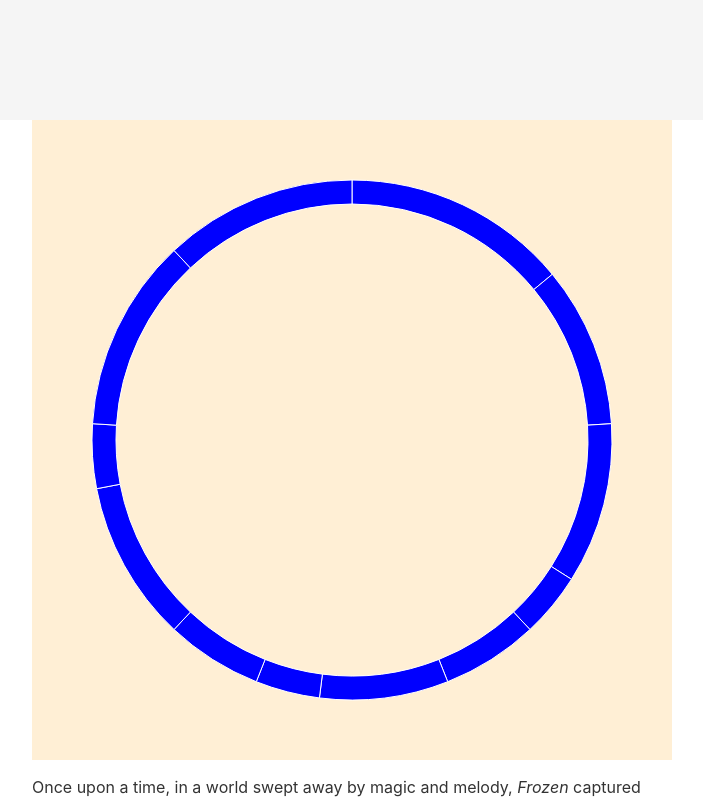
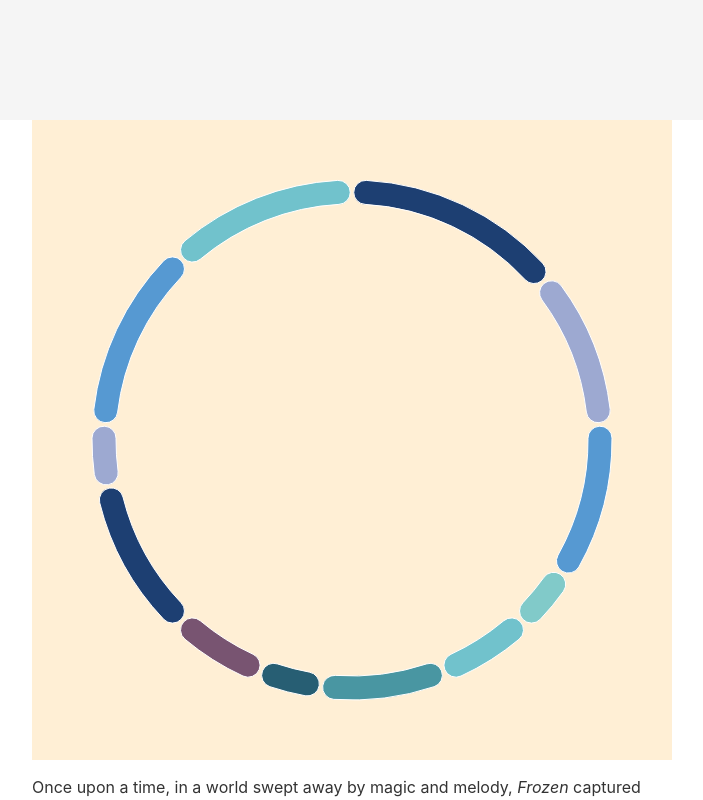
Before and after one commit to officeofjane/diana-frost-january, a SvelteKit app: page / in a window 1280 px wide. Shown: the part 680-1480 px from the top of the page, without its empty margins (288-991 px from the left). Built offline with nearby package versions, Linux system fonts and the light colour scheme.

Commit message:
arcs colours

```diff
--- a/src/components/Wheel.svelte
+++ b/src/components/Wheel.svelte
@@ -1,16 +1,21 @@
 <script>
   import { arc, pie } from "d3-shape";
   import { data } from "$data/data.js";
+  import colours from "$data/colours.json";
 
   let { width, height } = $props();
 
+  const ARC_WIDTH = 24;
+
   const outerRadius = $derived(Math.min(width, height) * 0.5 - 60);
-  const innerRadius = $derived(outerRadius - 24);
+  const innerRadius = $derived(outerRadius - ARC_WIDTH);
 
   const wheelArc = $derived.by(() => {
     const d = arc()
       .innerRadius(innerRadius)
-      .outerRadius(outerRadius);
+      .outerRadius(outerRadius)
+      .padAngle(0.01)
+      .cornerRadius(ARC_WIDTH);
     return d;
   });
 
@@ -18,6 +23,8 @@
     .sort(null)
     .value((d) => d.count);
   const wheelData = wheelPie(data);
+
+  console.log(wheelData);
 
 </script>
 
@@ -27,7 +34,7 @@
     transform="translate({width/2}, {height/2})"
   >
     {#each wheelData as slice}
-      <path d={wheelArc(slice)} stroke="white" fill="blue"/>
+      <path d={wheelArc(slice)} stroke="white" fill={colours[slice.data.category]}/>
     {/each}
   </g>
 </svg>
--- /dev/null
+++ b/src/data/colours.json
@@ -0,0 +1,14 @@
+{
+  "studio": "#1D3F72",
+  "experiences": "#9DA9D1",
+  "content-sales": "#5699D2" ,
+  "music": "#81CAC9" ,
+  "games": "#71C2CC" ,
+  "channel": "#4996A2" ,
+  "fan": "#275E73" ,
+  "publishing": "#785471" ,
+  "entertainment": "#1D3F72" ,
+  "stores": "#9DA9D1" ,
+  "products": "#5699D2" ,
+  "disney-plus": "#71C2CC"
+}
```
